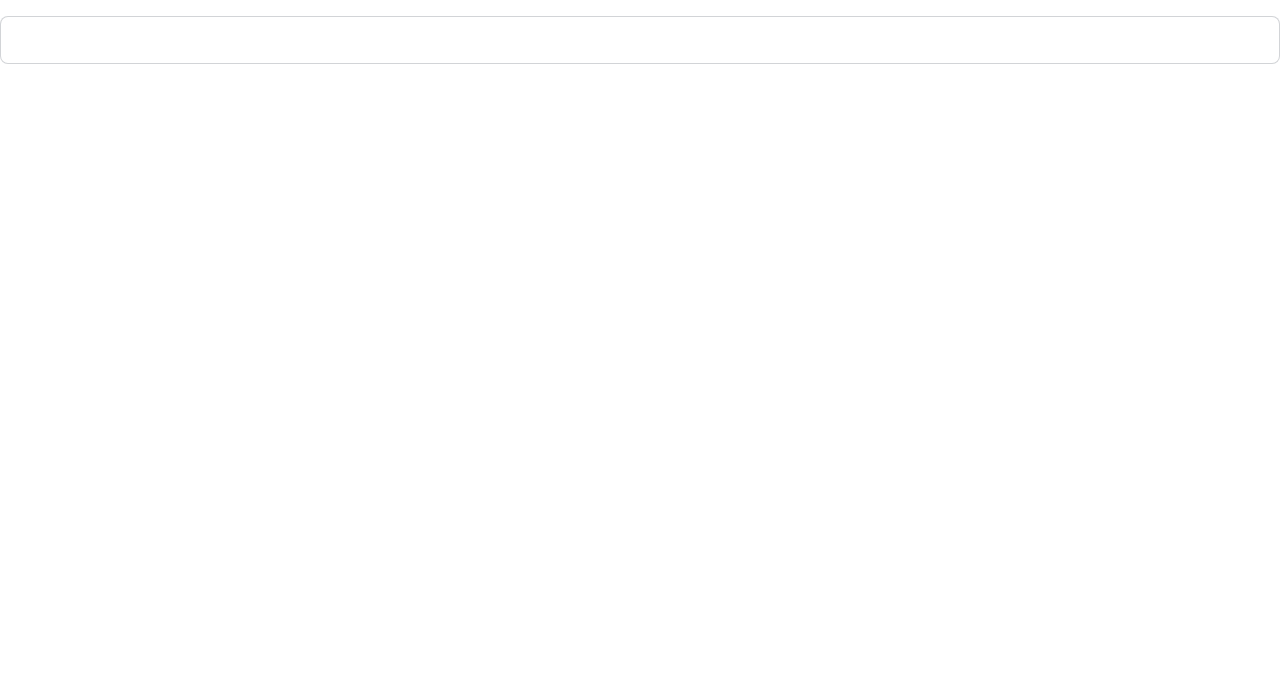
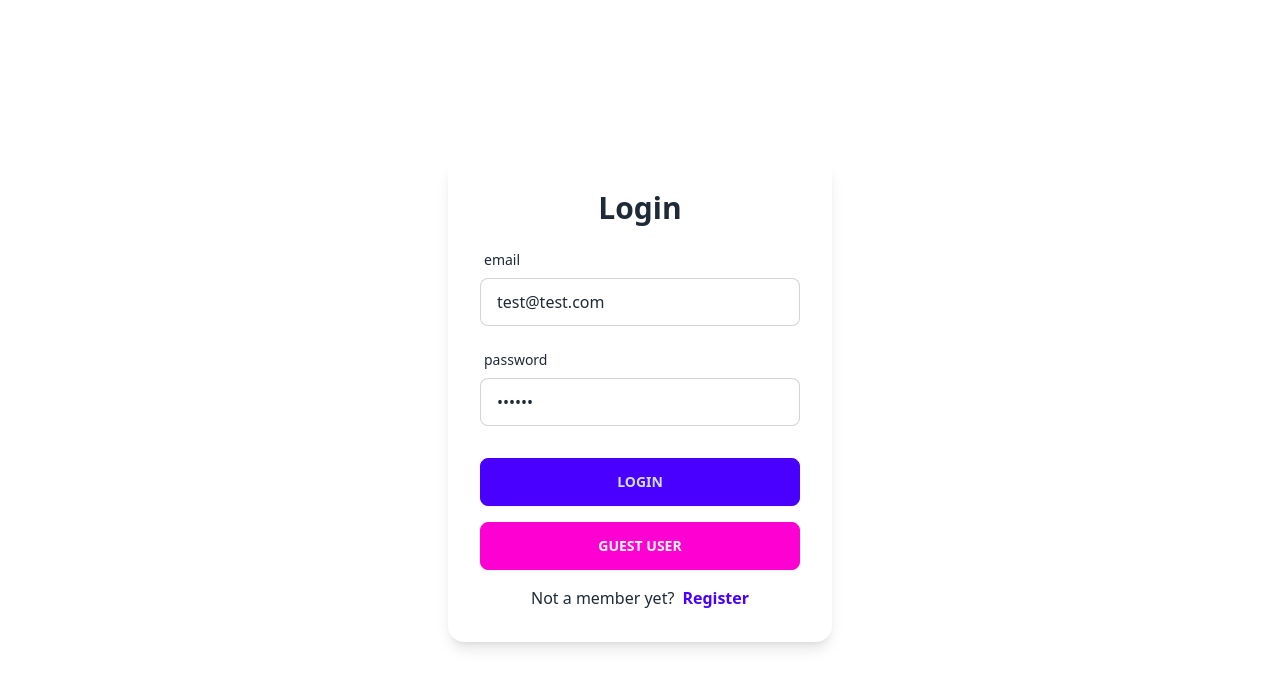
Before and after one commit to Majid-Hadadidan/comfy-store-app, a React (Vite) app: page /login in a window 1280 px wide. Shown: the top 688 px of the page. Built offline with nearby package versions, Linux system fonts and the light colour scheme.

Commit message:
Add Header

```diff
--- /dev/null
+++ b/src/components/Header.jsx
@@ -0,0 +1,20 @@
+import { Link } from "react-router-dom";
+function Header() {
+  return (
+    <header className=" bg-neutral py-2 text-neutral-content ">
+      <div className="align-element flex justify-center sm:justify-end">
+        {/* USER */}
+        {/* LINKS */}
+        <div className="flex justify-center items-center gap-x-6">
+          <Link to="/login" className="link link-hover text-xs sm:text-sm ">
+            Sign in / Guest
+          </Link>
+          <Link to="/register" className="link link-hover text-xs sm:text-sm ">
+            Create Account
+          </Link>
+        </div>
+      </div>
+    </header>
+  );
+}
+export default Header;
--- /dev/null
+++ b/src/components/NavBar.jsx
@@ -0,0 +1,8 @@
+import { BsCart3, BsMoonFill, BsSunFill } from "react-icons/bs";
+import { FaBarsStaggered } from "react-icons/fa6";
+import { NavLink } from "react-router-dom";
+
+function NavBar() {
+  return <nav>NavBar</nav>;
+}
+export default NavBar;
--- a/src/components/UI/SubmitBtn.jsx
+++ b/src/components/UI/SubmitBtn.jsx
@@ -1,7 +1,22 @@
+import { useNavigation } from "react-router-dom";
+
 function SubmitBtn({ text }) {
+  const navigation = useNavigation();
+  const isSubmitting = navigation.state === "submitting";
   return (
-    <button type="submit" className="btn btn-primary">
-      {text}
+    <button
+      type="submit"
+      className="btn btn-primary uppercase btn-block"
+      disabled={isSubmitting}
+    >
+      {isSubmitting ? (
+        <>
+          <span className="loading loading-spinner"></span>
+          sending...
+        </>
+      ) : (
+        text || "submit"
+      )}
     </button>
   );
 }
--- a/src/index.css
+++ b/src/index.css
@@ -1,3 +1,9 @@
 @tailwind base;
 @tailwind components;
 @tailwind utilities;
+
+@layer components {
+  .align-element {
+    @apply mx-auto px-8 max-w-6xl;
+  }
+}
--- a/src/pages/HomeLayout.jsx
+++ b/src/pages/HomeLayout.jsx
@@ -1,12 +1,15 @@
 import { Outlet } from "react-router-dom";
+import Header from "../components/Header";
+import NavBar from "../components/NavBar";
 
 function HomeLayout() {
   return (
     <>
-      <nav>
-        <span className="text-4xl text-primary">Comfy</span>
-      </nav>
-      <Outlet />
+      <Header />
+      <NavBar />
+      <section className="align-element py-20">
+        <Outlet />
+      </section>
     </>
   );
 }
--- a/src/pages/Login.jsx
+++ b/src/pages/Login.jsx
@@ -4,9 +4,38 @@
 
 function Login() {
   return (
-    <h1 className="text-4xl">
-      <FormInput />
-    </h1>
+    <section className="h-screen grid place-items-center ">
+      <Form
+        method="POST"
+        className="w-96 card p-8 shadow-lg flex flex-col gap-y-4 bg-base-100"
+      >
+        <h4 className="text-center text-3xl font-bold">Login</h4>
+        <FormInput
+          name="identifier"
+          type="email"
+          label="email"
+          defaultValue="test@test.com"
+        />
+        <FormInput
+          name="password"
+          type="password"
+          label="password"
+          defaultValue="secret"
+        />
+        <div className="mt-4">
+          <SubmitBtn text="Login" />
+        </div>
+        <button type="button" className="btn btn-secondary btn-block uppercase">
+          guest user
+        </button>
+        <p className="text-center">
+          Not a member yet?
+          <Link to="/register" className=" font-semibold ml-2 link link-hover link-primary capitalize">
+            Register
+          </Link>
+        </p>
+      </Form>
+    </section>
   );
 }
 export default Login;
--- a/src/pages/Register.jsx
+++ b/src/pages/Register.jsx
@@ -1,4 +1,32 @@
+import { Form, Link } from "react-router-dom";
+import FormInput from "../components/UI/FormInput";
+import SubmitBtn from "../components/UI/SubmitBtn";
+
 function Register() {
-  return <h1 className="text-4xl">Register</h1>;
+  return (
+    <section className="h-screen grid place-items-center">
+      <Form
+        method="POST"
+        className="card bg-base-100 shadow-xl p-8 w-96 flex flex-col gap-y-4"
+      >
+        <h4 className="text-3xl font-bold text-center">Register</h4>
+        <FormInput type="text" label="username" name="username" />
+        <FormInput type="email" label="email" name="email" />
+        <FormInput type="password" label="password" name="password" />
+        <div className="mt-4">
+          <SubmitBtn text="register" />
+        </div>
+        <p className="text-center">
+          Already a member?
+          <Link
+            to="/login"
+            className=" ml-2 link link-hover link-primary capitalize font-semibold"
+          >
+            Login
+          </Link>
+        </p>
+      </Form>
+    </section>
+  );
 }
 export default Register;
```
